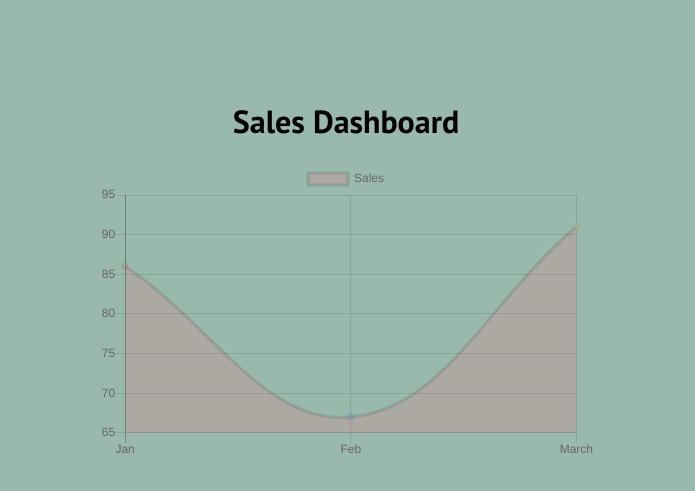
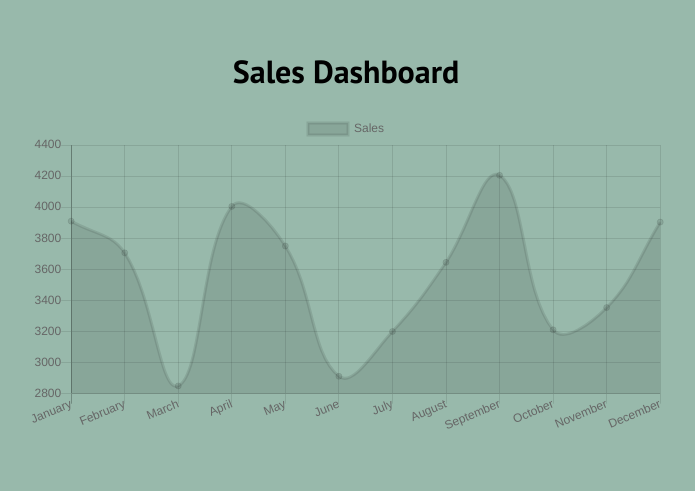
Before and after one commit to rwbrockhoff/chartjsdemo, a React (Create React App) app: page / in a window 1280 px wide. Shown: the part 129-620 px from the top of the page, without its empty margins (294-989 px from the left). Built offline with nearby package versions, Linux system fonts and the light colour scheme.

Commit message:
feat: added mock data. began tutorial walkthrough.

```diff
--- a/src/components/Dashboard/LineGraph.js
+++ b/src/components/Dashboard/LineGraph.js
@@ -1,35 +1,37 @@
 import React, { Component } from 'react'
-var Chart = require("chart.js")
+import Chart from "chart.js";
+import classes from "./LineGraph.module.css";
 
 export default class LineGraph extends Component {
     chartRef = React.createRef();
 
     componentDidMount() {
+        const { data, labels } = this.props;
+        console.log(data)
         new Chart(this.chartRef.current, {
-            type: 'line',
+            type: "line",
             data: {
-                labels: ["Jan", "Feb", "March"],
+                //Bring in data
+                labels,
                 datasets: [
                     {
                         label: "Sales",
-                        data: [86, 67, 91],
-                        backgroundColor: [
-                            "rgba(255, 99, 132, 0.2)",
-                            "rgba(54, 162, 235, 0.2)",
-                            "rgba(255, 206, 86, 0.2)"
-                        ]
+                        data: data,
                     }
                 ]
+            },
+            options: {
+                //Customize chart options
             }
         });
     }
     render() {
         return (
-            <div>
+            <div className={classes.graphContainer}>
                 <canvas
                     id="myChart"
                     ref={this.chartRef}
-                    style={{ width: 500, height: 300 }} />
+                />
             </div>
         )
     }
--- /dev/null
+++ b/src/components/Dashboard/LineGraph.module.css
@@ -0,0 +1,4 @@
+.graphContainer {
+    width: 50vw;
+    height: 50vh;
+}
--- a/src/views/Dashboard/Dashboard.js
+++ b/src/views/Dashboard/Dashboard.js
@@ -1,6 +1,7 @@
 import React, { Component } from 'react';
 import classes from "./Dashboard.module.css";
 import LineGraph from "../../components/Dashboard/LineGraph";
+import { managerData, yearLabels } from "./mockData";
 
 export default class Dashboard extends Component {
 
@@ -8,7 +9,9 @@ export default class Dashboard extends Component {
         return (
             <div className={classes.container}>
                 <h1>Sales Dashboard</h1>
-                <LineGraph />
+                <LineGraph
+                    data={managerData}
+                    labels={yearLabels} />
             </div>
         )
     }
--- /dev/null
+++ b/src/views/Dashboard/mockData.js
@@ -0,0 +1,20 @@
+export const districtManagerData = [
+    { newarkBranch: 4500, austinBranch: 3700, denverBranch: 4900 },
+    { newarkBranch: 3900, austinBranch: 3700, denverBranch: 4900 },
+    { newarkBranch: 3450, austinBranch: 3700, denverBranch: 4900 },
+    { newarkBranch: 4600, austinBranch: 3700, denverBranch: 4900 },
+    { newarkBranch: 4435, austinBranch: 3700, denverBranch: 4900 },
+    { newarkBranch: 4100, austinBranch: 3700, denverBranch: 4900 },
+    { newarkBranch: 5120, austinBranch: 3700, denverBranch: 4900 },
+    { newarkBranch: 4200, austinBranch: 3700, denverBranch: 4900 },
+    { newarkBranch: 4100, austinBranch: 3700, denverBranch: 4900 },
+    { newarkBranch: 4200, austinBranch: 3700, denverBranch: 4900 },
+    { newarkBranch: 3950, austinBranch: 3700, denverBranch: 4900 },
+    { newarkBranch: 3600, austinBranch: 3700, denverBranch: 4900 }
+];
+
+export const managerData = [
+    3910, 3706, 2850, 4005, 3750, 2912, 3200, 3645, 4205, 3211, 3354, 3904
+];
+
+export const yearLabels = ["January", "February", "March", "April", "May", "June", "July", "August", "September", "October", "November", "December"];
```
Also changed, not shown: src/views/Dashboard/Dashboard.module.css (line endings or trailing spaces).
